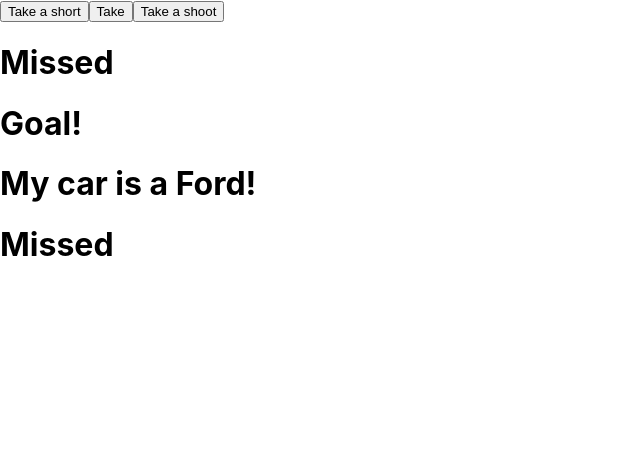
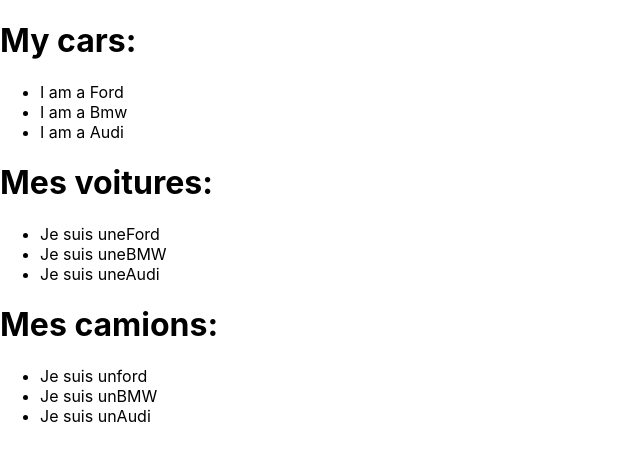
Before and after one commit to ariellechuenteu-cell/Dev-react, a React (Create React App) app: page / in a window 1280 px wide. Shown: the top 460 px of the page, without its empty margins (0-640 px from the left). Built offline with nearby package versions, Linux system fonts and the light colour scheme.

Commit message:
Affichage d'une liste avec la methode map()

```diff
--- a/src/index.js
+++ b/src/index.js
@@ -6,91 +6,54 @@ import reportWebVitals from './reportWebVitals';
 
 import { createRoot } from 'react-dom/client'
 
-//Evenement React
-//Ajout d'evenements
-function Football() {
-  const shoot = () => {
-    alert("Great a short!");
-  }
-  return(
-    <button onClick={shoot}>Take a short</button>
-  );
-}
-
-
-//Argument de passage
-//pour passser un argumenta un gestionnaire d'evenements, utilisez une fonction de fleche
-function Handball() {
-  const shooter = (a) =>{
-    alert(a);
-  }
-  return(
-    <button onClick={() =>shooter("Goal")}>Take</button>
-  );
-}
-
-//Objet d'evenement react
-function Volleyball(){
-  const shootest= (a,b) =>{
-    alert(b.type);
-  }
-  return(
-    <button onClick={(event) =>shootest("Goal", event)}>Take a shoot</button>
-  )
-}
-
-//Les conditions react
-//La condition if
-function MissedGoal(){
-  return <h1>Missed</h1>;
-
-}
-function MadeGoal(){
-  return <h1>Goal!</h1>;
-
-}
-function Goal(props){
-  const isGoal = props.isGoal;
-  if (isGoal){
-    return <MadeGoal />;
-
-  }
-  return <MissedGoal />;
-
-}
-
-//Operateur logique &&: le cote droit sera rendu que si le cote gauche est vrai
-function Car(props){
+//Liste react: on affiche les listes avec la methode map()
+function MyCars(){
+  const cars =['Ford', 'Bmw', 'Audi'];
   return(
     <>
-    {props.brand && <h1>My car is a {props.brand}! </h1>}
+    <h1>My cars:</h1>
+    <ul>
+      {cars.map((car)=> <li>I am a {car}</li>)}
+    </ul>
     </>
   );
 
 }
 
-//operateur ternaire: condition? true : false
-//Revenons a l'exemple du debut
-function But(props){
-  const isGoals = props.isGoals;
+//Cles dans les listes react
+function MesVoitures(){
+  const voitures = [{id:1001, brand:'Ford'}, {id:1002, brand:'BMW'}, {id:1003, brand:'Audi'}];
   return(
     <>
-    {isGoals ? <MadeGoal /> : <MissedGoal /> }
+    <h1>Mes voitures:</h1>
+    <ul>
+      {voitures.map((voiture) => <li key={voiture.id}>Je suis une{voiture.brand}</li>)}
+    </ul>
     </>
   );
 
 }
 
+//Utilisation de l'index du tableau comme cle(non recommande poue les listes dynamiques)
+function MesCamions(){
+  const camions = ['ford','BMW','Audi'];
+  return(
+    <>
+    <h1>Mes camions:</h1>
+    <ul>
+      {camions.map((camion, index) =><li key={index}>Je suis un{camion}</li>)}
+    </ul>
+    </>
+  );
+}
+
+
 const root = ReactDOM.createRoot(document.getElementById('root'));
 root.render(
   <reactStrictMode>
-    <Football />
-    <Handball />
-    <Volleyball />
-    <Goal isGoal={false} />
-    <Goal isGoal={true} />
-    <Car brand="Ford"/>
-    <But isGoals={false} />
+    <MyCars />
+    <MesVoitures />
+    <MesCamions />
   </reactStrictMode>
 );
 
```
